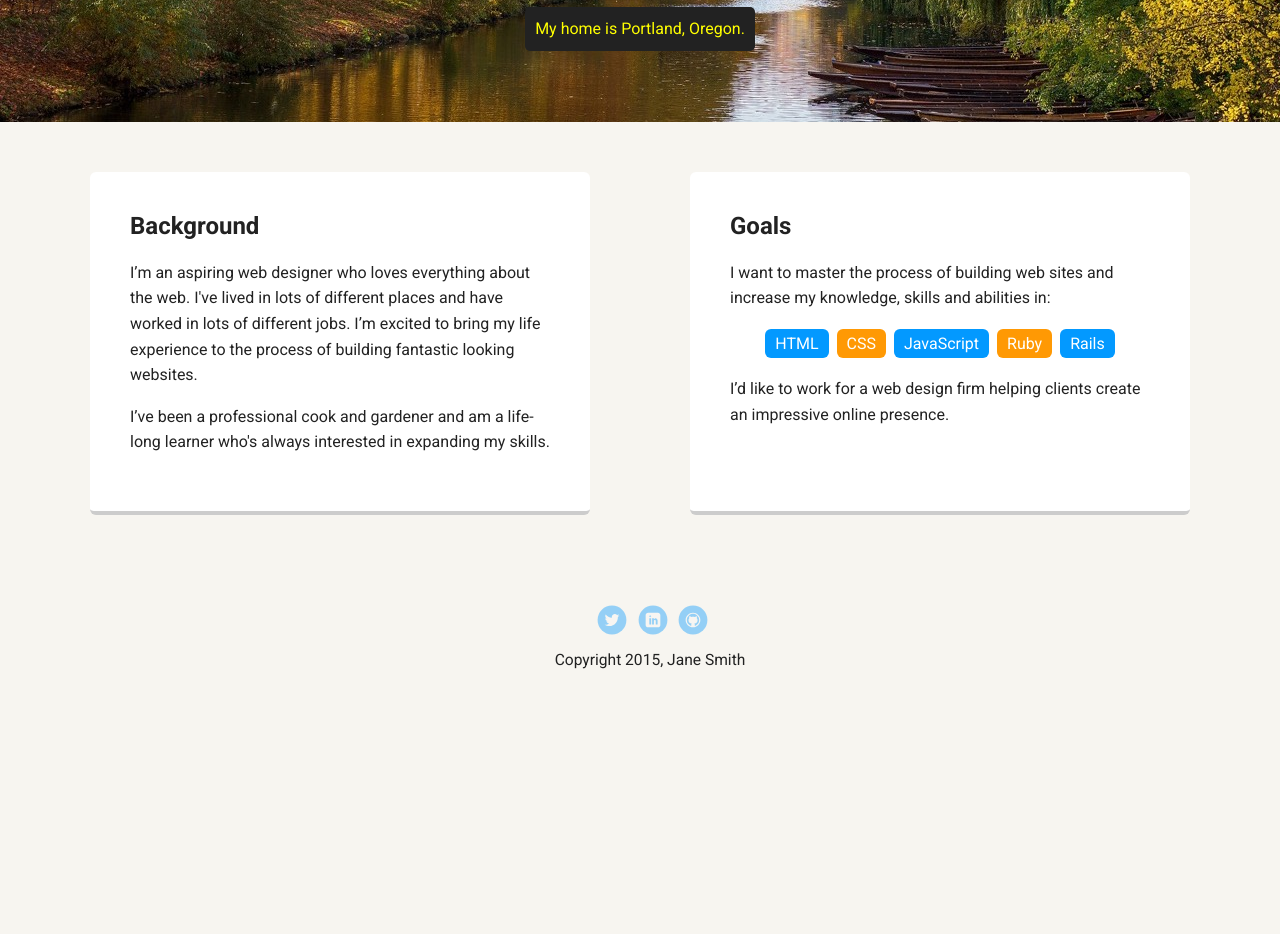
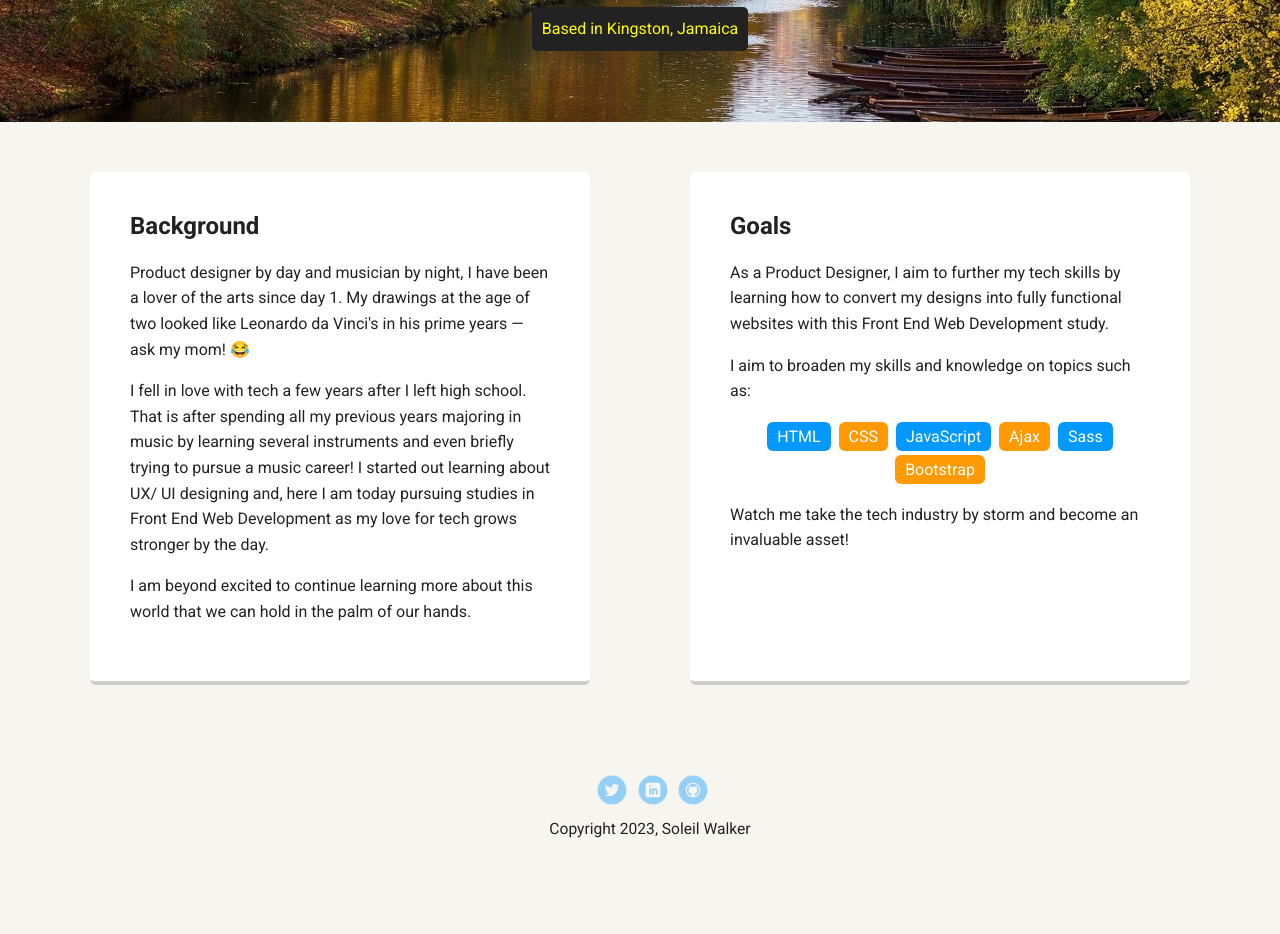
Before and after one commit to sunnysoleil/portfolio_update_v1, a plain HTML site: page index.html in a window 1280 px wide. Shown: the part 348-1282 px from the top of the page. Before the commit the page ends 1112 px from the top, so only its background shows below. Drawn offline with Linux system fonts and the light colour scheme; a web font is replaced by a local one.

Commit message:
Updated text

```diff
--- a/index.html
+++ b/index.html
@@ -2,7 +2,7 @@
 <html lang="en">
 <head>
   <meta charset="utf-8">
-  <title>Jane Smith's Profile</title>
+  <title>Soleil Walker's Profile</title>
   <meta name="viewport" content="width=device-width, initial-scale=1.0">
   <link rel="stylesheet" href="styles.css">
   <link href="https://fonts.googleapis.com/css?family=Muli%7CRoboto:400,300,500,700,900" rel="stylesheet"></head>
@@ -10,7 +10,7 @@
 
     <div class="main-nav">
         <ul class="nav">
-          <li class="name">Jane Smith</li>
+          <li class="name">Soleil Walker</li>
           <li><a href="index.html">Home</a></li>
           <li><a href="#">Experience</a></li>
         </ul>
@@ -18,28 +18,31 @@
 
     <header>
       <img src="images/soleilmemoji.png" alt="Memoji of Soleil Walker" class="profile-image">
-      <h1 class="tag name">Hello, I’m Jane.</h1>
-      <p class="tag location">My home is Portland, Oregon.</p>
+      <h1 class="tag name">Hi, I’m Soleil 🧸</h1>
+      <p class="tag location">Based in Kingston, Jamaica</p>
     </header>
 
     <main class="flex">
       <div class="card">
         <h2>Background</h2>
-        <p>I’m an aspiring web designer who loves everything about the web. I've lived in lots of different places and have worked in lots of different jobs. I’m excited to bring my life experience to the process of building fantastic looking websites.</p>
-        <p>I’ve been a professional cook and gardener and am a life-long learner who's always interested in expanding my skills.</p>
+        <p>Product designer by day and musician by night, I have been a lover of the arts since day 1. My drawings at the age of two looked like Leonardo da Vinci's in his prime years &mdash; ask my mom! 😂</p>
+        <p>I fell in love with tech a few years after I left high school. That is after spending all my previous years majoring in music by learning several instruments and even briefly trying to pursue a music career! I started out learning about UX/ UI designing and, here I am today pursuing studies in Front End Web Development as my love for tech grows stronger by the day.</p>
+        <p>I am beyond excited to continue learning more about this world that we can hold in the palm of our hands.</p>
       </div>
 
       <div class="card">
         <h2>Goals</h2>
-        <p>I want to master the process of building web sites and increase my knowledge, skills and abilities in:</p>
+        <p>As a Product Designer, I aim to further my tech skills by learning how to convert my designs into fully functional websites with this Front End Web Development study.</p>
+        <p>I aim to broaden my skills and knowledge on topics such as:</p>
         <ul class="skills">
           <li>HTML</li>
           <li>CSS</li>
           <li>JavaScript</li>
-          <li>Ruby</li>
-          <li>Rails</li>
+          <li>Ajax</li>
+          <li>Sass</li>
+          <li>Bootstrap</li>
         </ul>
-        <p>I’d like to work for a web design firm helping clients create an impressive online presence.</p>
+        <p>Watch me take the tech industry by storm and become an invaluable asset!</p>
       </div>
 
     </main>
@@ -49,7 +52,7 @@
         <li><a href="https://www.linkedin.com/in/soleil-walker/" class="social linkedin">LinkedIn</a></li>
         <li><a href="https://github.com/sunnysoleil" class="social github">Github</a></li>
       </ul>
-      <p class="copyright">Copyright 2015, Jane Smith</p>
+      <p class="copyright">Copyright 2023, Soleil Walker</p>
     </footer>
   </body>
   </html>
```
